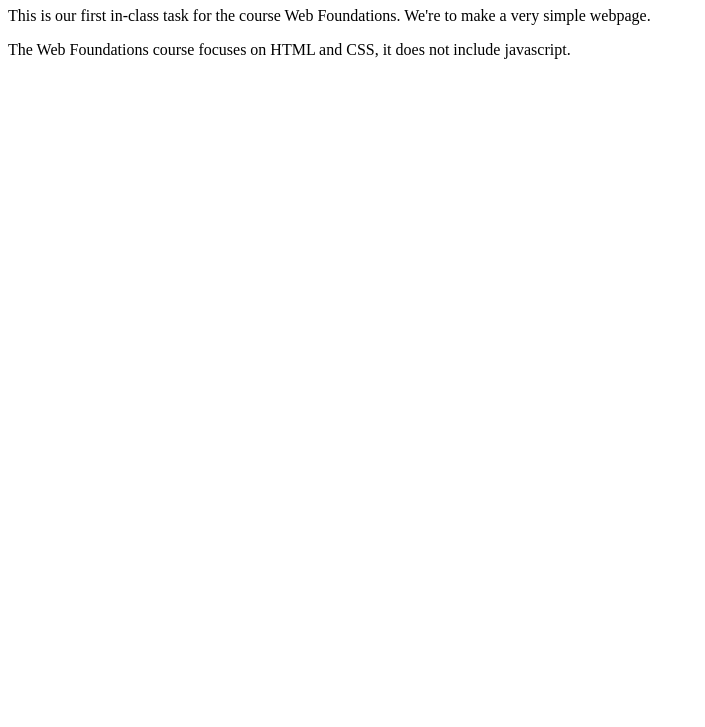
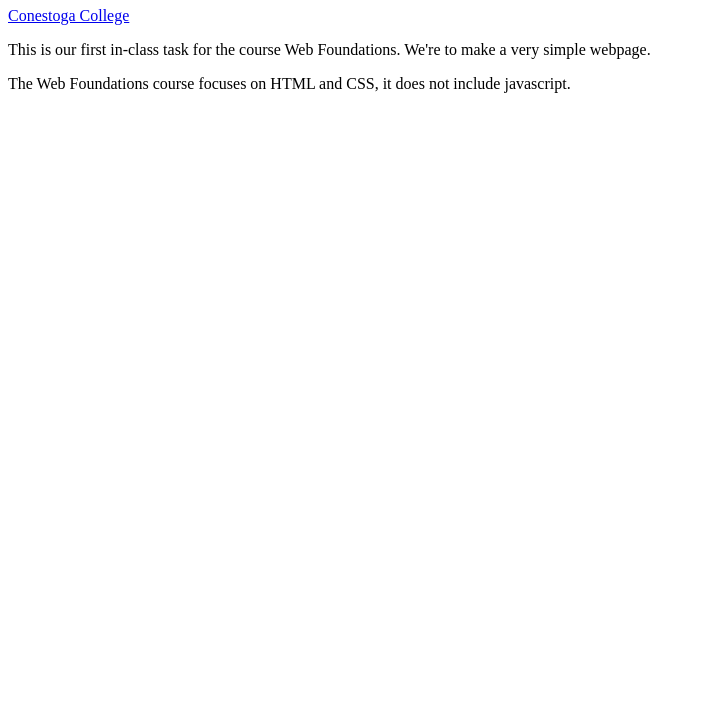
Before and after one commit to Mhaq1306/InClass-Task-1, a plain HTML site: page index.html in a window 1280 px wide. Shown: the part 73-800 px from the top of the page, without its empty margins (0-705 px from the left). Drawn offline with Linux system fonts and the light colour scheme.

Commit message:
Changes to In-class task 1

```diff
--- a/index.html
+++ b/index.html
@@ -4,15 +4,23 @@
     <meta charset="UTF-8">
     <meta name="viewport" content="width=device-width, initial-scale=1.0">
     <title>In-CLass Task 1</title>
-    <!-- Meeran Haq
-        Mhaq1306@conestogac.on.ca -->
+
+    <!--
+        Index.html
+        In-class Task 1
+        Make a simple web-page with a header and 2 paragraphs to showcase your knowledge of HTML
+        Meeran Haq, 2023.09.14: Created
+        Mhaq1306@conestogac.on.ca
+    -->
+
 </head>
 
 <body>
 
 
-        <h1> Web Foundations In-Class Task 1 </h1>
+    <h1> Web Foundations In-Class Task 1 </h1>
 
+    <a href="https://www.conestogac.on.ca/">Conestoga College</a>
 
     <p>This is our first in-class task for the course Web Foundations. We're to make a very simple webpage. </p>
     <p>The Web Foundations course focuses on HTML and CSS, it does not include javascript.</p>
```
